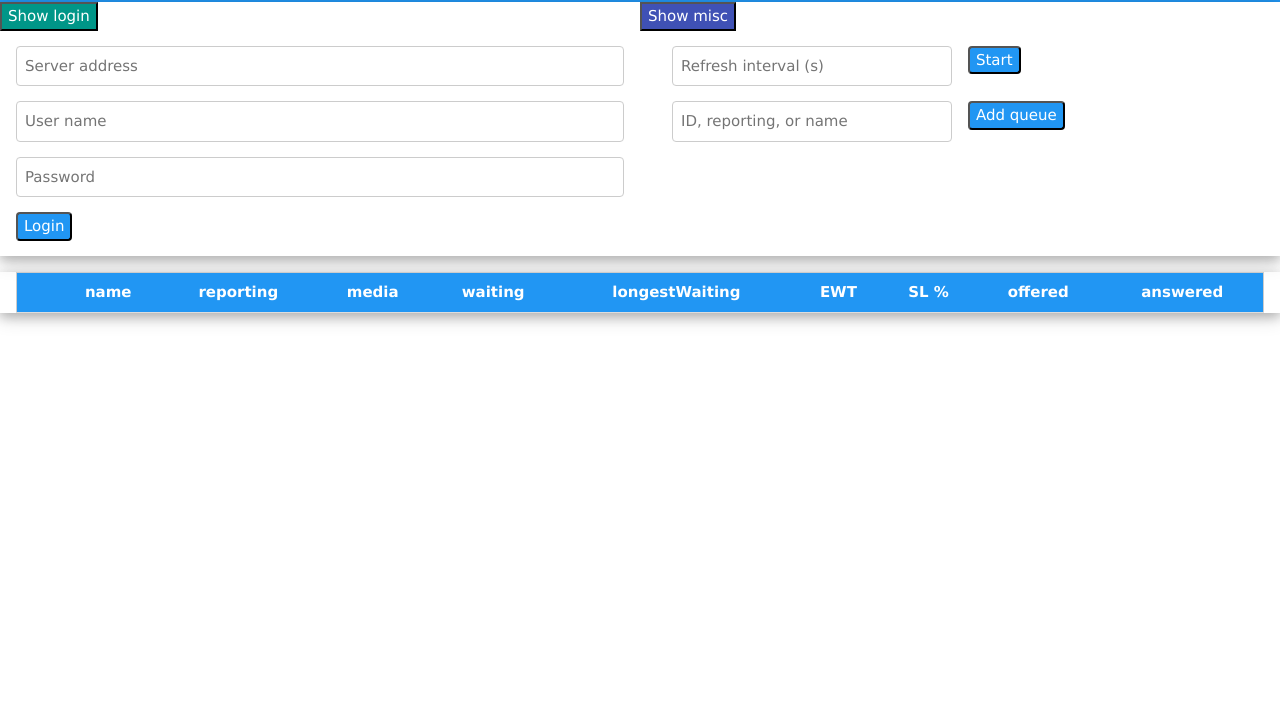
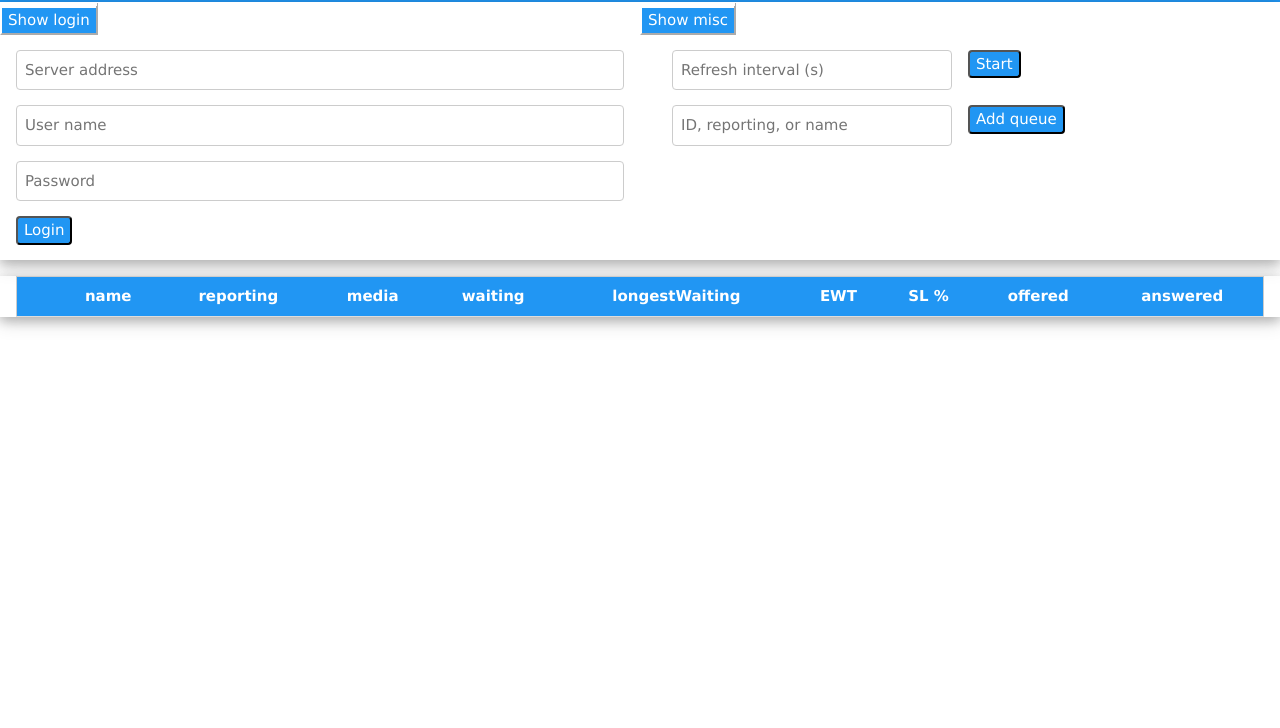
Before and after one commit to mitel-networks/micc-api-samples, a plain HTML site: page QueueNowStats.html in a window 1280 px wide. Shown: the part 72-800 px from the top of the page. Drawn offline with nearby package versions, Linux system fonts and the light colour scheme.

Commit message:
Tweaked accordian button styles -adjusted color back to blue -added a top border for separation

```diff
--- a/QueueNowStats.html
+++ b/QueueNowStats.html
@@ -15,7 +15,7 @@
     <div class="w3-accordion w3-card-4">
         <div class="w3-row">
             <div class="w3-col m6">
-                <button class="w3-btn-block w3-teal" onclick="toggleAccordion('login-accordian');">Show login</button>
+                <button class="w3-btn-block w3-blue w3-topbar w3-border-white" onclick="toggleAccordion('login-accordian');">Show login</button>
                 <div id="login-accordian" class="w3-accordion-content w3-container">
                     <p>
                         <input class="w3-input w3-border w3-round" type="text" id="miccServer" placeholder="Server address"></input>
@@ -32,7 +32,7 @@
                 </div>
             </div>
             <div class="w3-col m6">
-                <button class="w3-btn-block w3-indigo" onclick="toggleAccordion('misc-accordian');">Show misc</button>
+                <button class="w3-btn-block w3-blue w3-topbar w3-border-white" onclick="toggleAccordion('misc-accordian');">Show misc</button>
                 <div id="misc-accordian" class="w3-accordion-content w3-container">
                     <p>
                         <div class="w3-row-padding">
```
